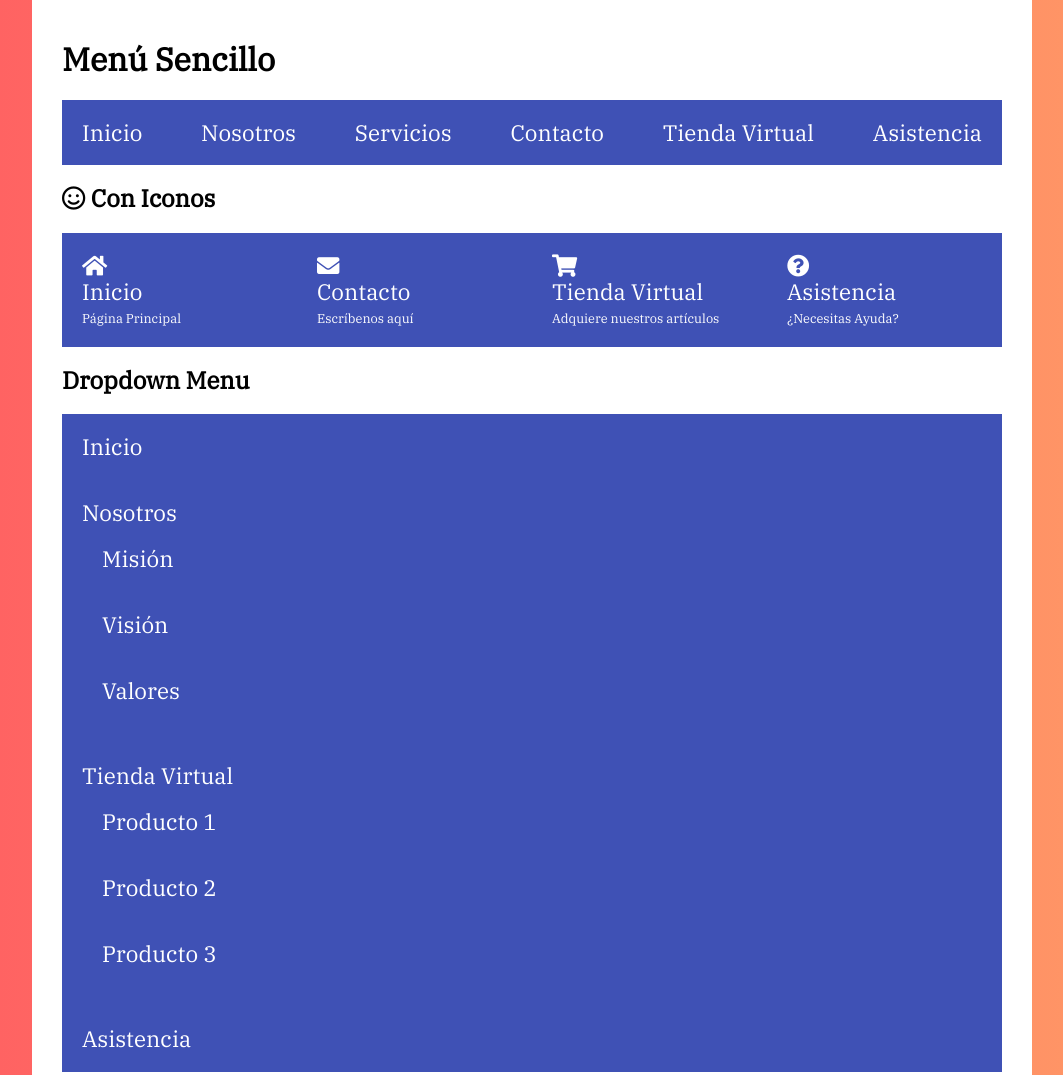
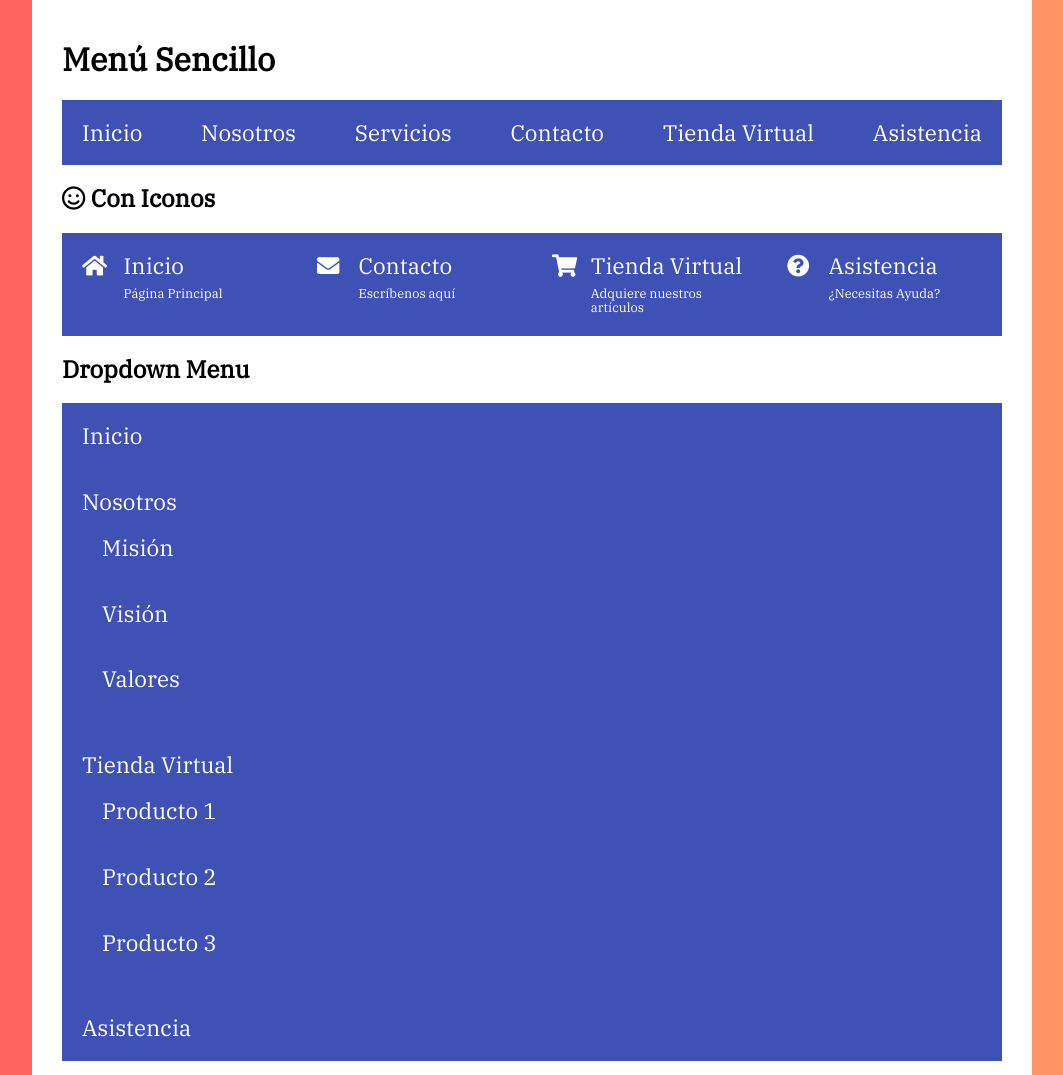
Before and after one commit to jcarlosj/CSSGrid-Flexbox-2-Menues-U-JPdTV, a plain HTML site: page index.html in a window 1280 px wide. Shown: the top 1075 px of the page, without its empty margins (108-1171 px from the left). Drawn offline with nearby package versions, Linux system fonts and the light colour scheme.

Commit message:
+ Style Icons: Menú con íconos

```diff
--- a/css/style.css
+++ b/css/style.css
@@ -58,6 +58,13 @@ nav.sencillo ul li {
 }
 
 /* Menú con Iconos */
+nav.iconos ul li a {
+   display: flex;
+}
+nav.iconos .icon-item {
+   flex: 0 1 2.6rem;
+   justify-content: flex-start;
+}
 nav.iconos .text-item span {
    display: block;
    font-size: .8rem;
```
